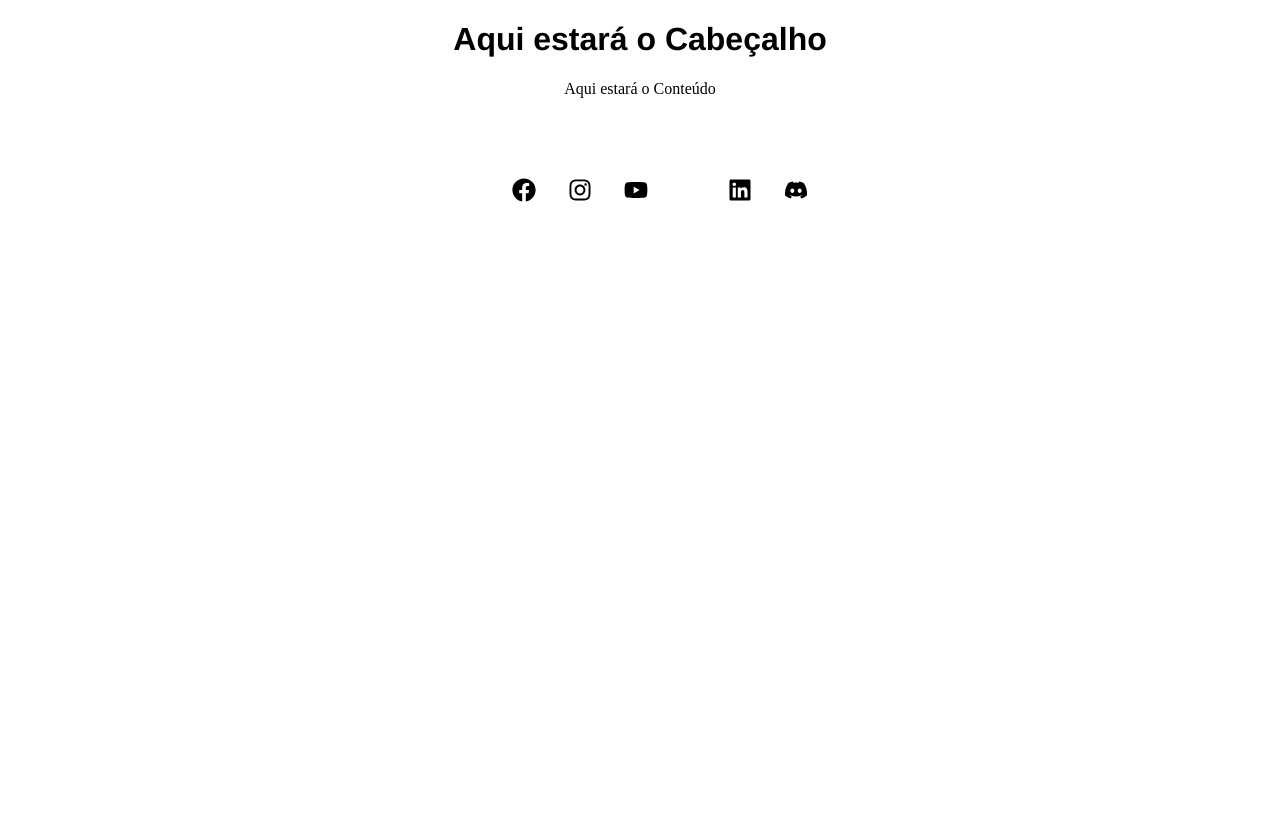
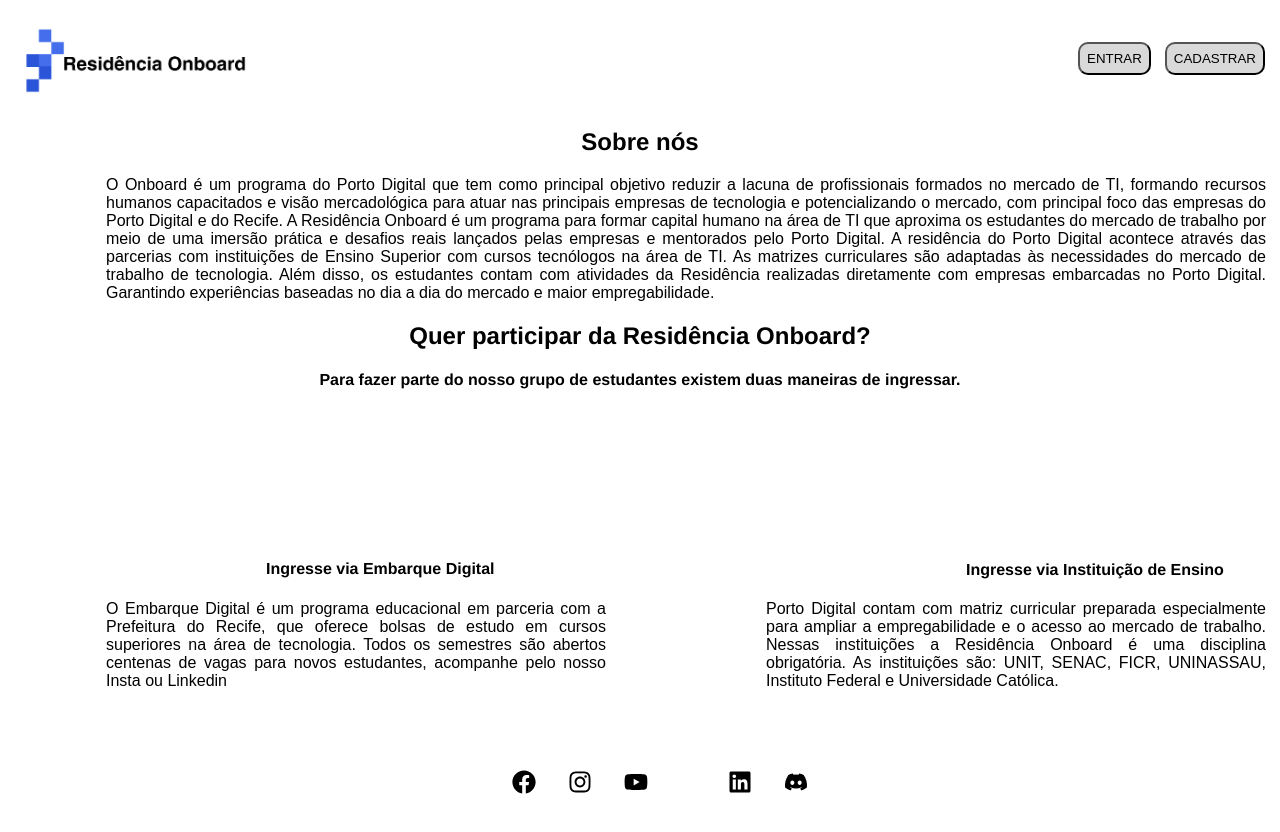
Before and after one commit to LucasMello22/React-Residencia, a React (Vite) app in the folder Glow up/: page / in a window 1280 px wide. Shown: the top 832 px of the page. Before the commit the page ends 800 px from the top, so only its background shows below. Built offline with nearby package versions, Linux system fonts and the light colour scheme; some icons are missing.

Commit message:
atualizando

```diff
--- a/Glow up/package.json
+++ b/Glow up/package.json
@@ -10,7 +10,9 @@
     "preview": "vite preview"
   },
   "dependencies": {
+    "bootstrap": "^5.3.2",
     "react": "^18.2.0",
+    "react-bootstrap": "^2.9.0",
     "react-dom": "^18.2.0",
     "react-icons": "^4.11.0"
   },
--- a/Glow up/src/App.css
+++ b/Glow up/src/App.css
@@ -9,3 +9,54 @@
   left: 110px;
   top: 35px;
  }
+
+ .inf1 p{
+
+  width: 1160px;
+  position: relative;
+  left: 90px;
+  text-align: justify;
+  font-family: Arial, Helvetica, sans-serif;
+ }
+ .inf1 h2{
+  top:150px;
+  text-align: center;
+  font-family: 'Franklin Gothic Medium', 'Arial Narrow', Arial, sans-serif;
+ }
+
+ .inf1 h4{
+  text-align: center;
+  font-family: 'Franklin Gothic Medium', 'Arial Narrow', Arial, sans-serif;
+ }
+
+ .inf2 p{
+  text-align: justify;
+  width: 500px;
+  position: relative;
+  left: 90px;
+  top:150px;
+  font-family: Arial, Helvetica, sans-serif;
+ }
+
+ .inf2 h4{
+  top:150px;
+  position: relative;
+  font-family: 'Franklin Gothic Medium', 'Arial Narrow', Arial, sans-serif;
+  padding-left: 250px ;
+ }
+
+ .inf3 p{
+  text-align: justify;
+  width: 500px;
+  position: relative;
+  left: 750px;
+
+  font-family:Arial, Helvetica, sans-serif;
+ }
+
+ .inf3 h4{
+  position: relative;
+  padding-left: 950px;
+  font-family: 'Franklin Gothic Medium', 'Arial Narrow', Arial, sans-serif;
+
+ }
--- a/Glow up/src/App.jsx
+++ b/Glow up/src/App.jsx
@@ -3,18 +3,42 @@
 import viteLogo from '/vite.svg'
 import './App.css'
 import Footer from './components/Layouts/Footer.jsx'
+import Header from './components/Layouts/Header.jsx'
 
 function App() {
   const [count, setCount] = useState(0)
 
   return (
     <>
-    <header className='header'>
-       <h1 className='h1'>Aqui estará o Cabeçalho</h1>
+    <header>
+    <Header />
     </header>
+    <body>
+        <div className='inf1'>
+        <h2 >Sobre nós</h2>
+           <p>
+           O Onboard é um programa do Porto Digital que tem como principal objetivo reduzir a lacuna de profissionais formados no mercado de TI, formando recursos humanos capacitados e visão mercadológica para atuar nas principais empresas de tecnologia e potencializando o mercado, com principal foco das empresas do Porto Digital e do Recife.
+            A Residência Onboard é um programa para formar capital humano na área de TI que aproxima os estudantes do mercado de trabalho por meio de uma imersão prática e desafios reais lançados pelas empresas e mentorados pelo Porto Digital.
+            A residência do Porto Digital acontece através das parcerias com instituições de Ensino Superior com cursos tecnólogos na área de TI. As matrizes curriculares são adaptadas às necessidades do mercado de trabalho de tecnologia. Além disso, os estudantes contam com atividades da Residência realizadas diretamente com empresas embarcadas no Porto Digital. Garantindo experiências baseadas no dia a dia do mercado e maior empregabilidade.
+           </p>
+          <h2>Quer participar da Residência Onboard? </h2>
+          <h4>Para fazer parte do nosso grupo de estudantes existem duas maneiras de ingressar. </h4>
+        </div>
+        <div className='inf2'>
+        <h4>Ingresse via Embarque Digital</h4>
+            <p>
+            O Embarque Digital é um programa educacional em parceria com a Prefeitura do Recife, que oferece bolsas de estudo em cursos superiores na área de tecnologia. Todos os semestres são abertos centenas de vagas para novos estudantes, acompanhe pelo nosso Insta ou Linkedin
+            </p>
+        </div>
+        <div className='inf3'>
+          <h4>Ingresse via Instituição de Ensino</h4>
+          <p>
+          Porto Digital contam com matriz curricular preparada especialmente para ampliar a empregabilidade e o acesso ao mercado de trabalho.
+          Nessas instituições a Residência Onboard é uma disciplina obrigatória.
+          As instituições são: UNIT, SENAC, FICR, UNINASSAU, Instituto Federal e Universidade Católica.
+          </p>
+        </div>
 
-    <body>
-      <p className='p'>Aqui estará o Conteúdo</p>
     </body>
 
     <Footer />
--- a/Glow up/src/components/Layouts/Footer.jsx
+++ b/Glow up/src/components/Layouts/Footer.jsx
@@ -43,4 +43,4 @@
 
 };
 
-export default Footer
+export default Footer;
--- a/Glow up/src/components/Layouts/Footer.module.css
+++ b/Glow up/src/components/Layouts/Footer.module.css
@@ -2,7 +2,7 @@
  background-color: #FFF;
  color: rgb(0, 0, 0);
  padding: 3em;
- text-align: center;
+
 
 }
 .ul {
@@ -24,5 +24,7 @@
     color: black;
 }
 .hrefs:hover {
+    transition: color 0.1s;
     color: #585858;
+
 }
--- /dev/null
+++ b/Glow up/src/components/Layouts/Header.jsx
@@ -0,0 +1,20 @@
+import logo from '../../image/Logo.png';
+import style from './Header.module.css';
+
+function Header(){
+    return(
+
+        <nav>
+            <div>
+                <img src={logo} alt="Logotipo"/>
+            </div>
+            <div >
+                <button className={style.button} to="/singin"><span>ENTRAR</span></button>
+                <button className={style.button} to="/singup"><span>CADASTRAR</span></button>
+            </div>
+
+        </nav>
+
+    )
+}
+export default Header;
--- /dev/null
+++ b/Glow up/src/components/Layouts/Header.module.css
@@ -0,0 +1,51 @@
+nav{
+    display: flex;
+    /*background-color: rgb(100,100,100);*/
+    width: 100% ;
+    margin: auto auto;
+    height: 100px;
+    align-items: center;
+    justify-content: space-between;
+    min-width: 650px;
+}
+nav div img{
+    width: 250px;
+}
+
+nav div a{
+    text-decoration: none;
+    text-transform: uppercase;
+    margin: 20px;
+    background-color: #D9D9D9;;
+    padding: 10px;
+    border-radius: 15px ;
+
+
+    color: #6B6262;
+    font-family: Arial, Helvetica, sans-serif;
+    font-size: 20px;
+    font-style: normal;
+    font-weight: 700;
+    line-height: normal;
+}
+
+nav div a:hover{
+    color: white;
+
+}
+
+nav div a span{
+    margin: 20px;
+}
+.button{
+    margin: 0 1em;
+    background-color: #D9D9D9;
+    border-radius: 10px;
+    padding: 7px;
+    margin: 7px;
+    transition: background-color 0.2s;
+
+}
+.button:hover{
+    background-color: rgb(165, 165, 165);
+}
```
Also changed, not shown: Glow up/src/image/Logo.png (added), 1 other file (tests, documents, lock files or other folders).
